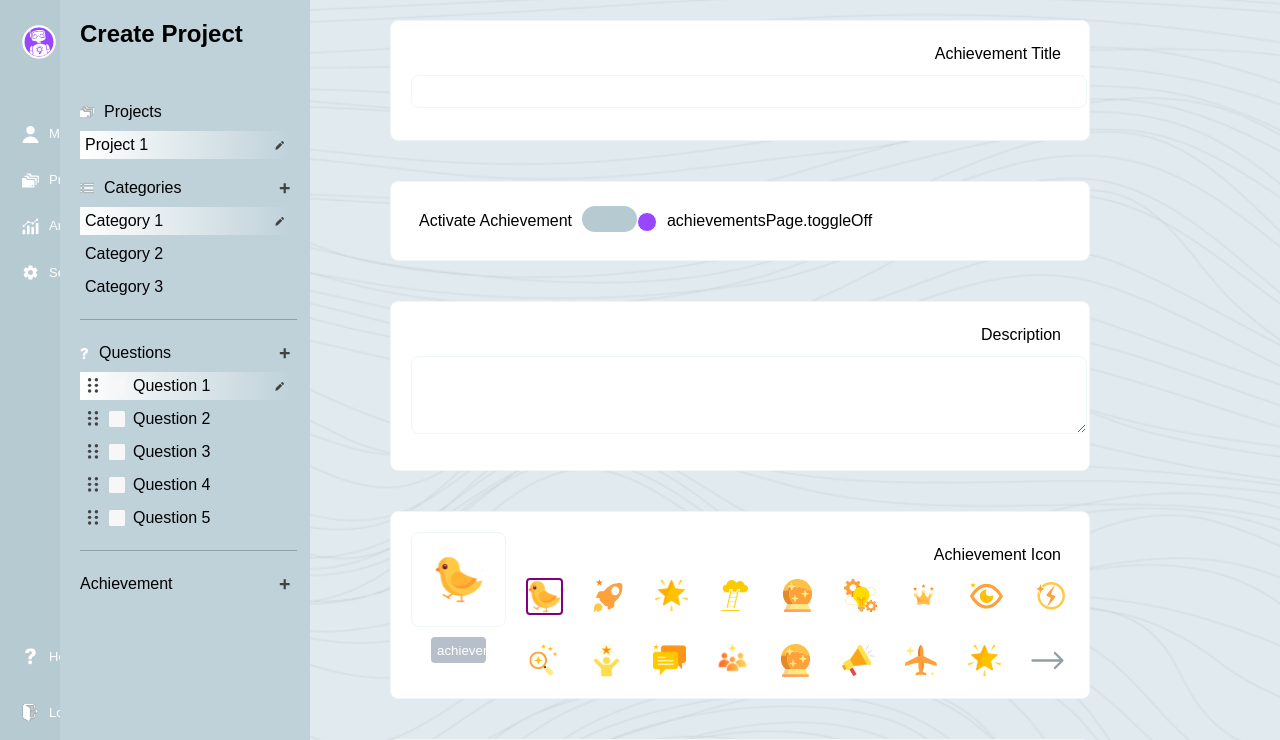
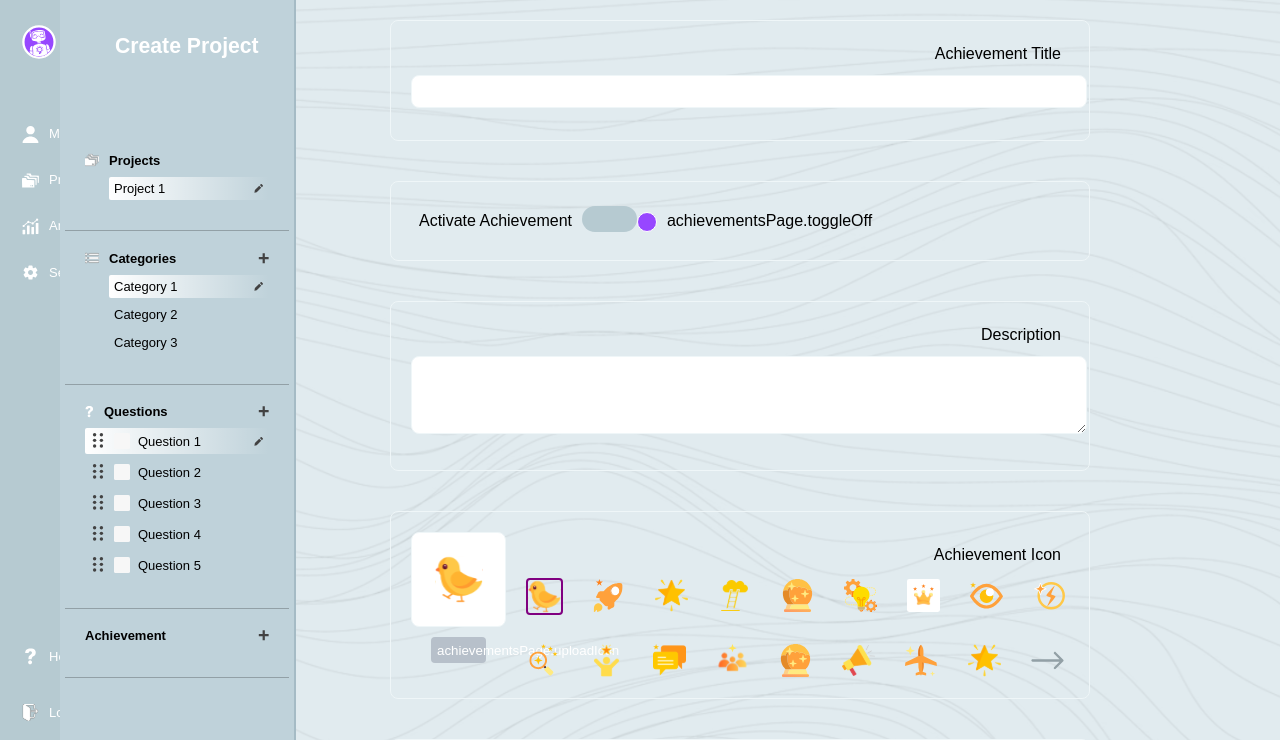
Before and after one commit to DmitryIvanovDeveloper/hundred-cards-frontend, a React (Create React App) app: page /achievements in a window 1280 px wide. Shown: the top 740 px of the page. Built offline with nearby package versions, Linux system fonts and the light colour scheme.

Commit message:
add new stules for menu and project page

```diff
--- a/src/components/CreateAchievementsPage.css
+++ b/src/components/CreateAchievementsPage.css
@@ -8,7 +8,6 @@
 }
 
 .block-container {
-  background-color: #fff;
   border: 1px solid #EFF6F8;
   border-radius: 8px;
   padding: 20px;
--- a/src/components/CreateMenu.css
+++ b/src/components/CreateMenu.css
@@ -1,23 +1,31 @@
 .create-menu {
-  width: 250px;
+  width: 236px;
   background-color: #bfd2da;
   color: #000;
   min-height: 100vh;
-  padding: 20px;
+  padding: 0 5px;
   box-sizing: border-box;
   position: fixed;
   top: 0;
   left: 60px;
+  z-index: 5;
+  border-right: 2px solid #A5BBC5;
 }
 
 .menu-title {
-  margin: 0 0 55px;
+  margin: 0 0 77px;
+  padding: 35px 10px 0 50px;
   font-size: 24px;
   font-weight: bold;
+  font-weight: 900;
+  font-size: 21.2px;
+  line-height: 100%;
+  color: #FFF;
 }
 
 .menu-section {
-  margin-bottom: 20px;
+  padding: 20px 20px 25px;
+  border-bottom: 1px solid #92A0A6;
 }
 
 .section-header {
@@ -25,7 +33,10 @@
   align-items: center;
   gap: 10px;
   margin-bottom: 10px;
-}
+  font-weight: 600;
+  font-size: 13px;
+  line-height: 100%;
+  }
 
 .header-plus {
   margin-left: auto;
@@ -34,7 +45,7 @@
 
 .menu-section ul {
   list-style: none;
-  padding: 0;
+  padding: 0 0 0 24px;
   margin: 0;
 }
 
@@ -45,6 +56,11 @@
   margin: 5px 0;
   cursor: pointer;
   padding: 5px;
+  font-weight: 400;
+  font-size: 13px;
+  line-height: 100%;
+  border-radius: 2px;
+  overflow: hidden;
 }
 
 .menu-section ul li.selected {
--- a/src/components/CreateMenu.jsx
+++ b/src/components/CreateMenu.jsx
@@ -8,7 +8,6 @@ import check from '../assets/createproject/check.svg'
 import pencil from '../assets/createproject/pencil.svg'
 import plus from '../assets/createproject/plus.svg'
 import whitefolder from '../assets/createproject/folder white.svg'
-import Rectangle from '../assets/createproject/Rectangle.svg'
 import whitevoprosik from '../assets/createproject/whitevoprosik.svg'
 import idk from '../assets/createproject/idk.svg'
 import acceptMedium from '../assets/createproject/fluent-mdl2_accept-medium.svg'
@@ -146,7 +145,6 @@ const QuestionsBlock = ({
           onChangeLabel={onChangeLabel}
         />
       ))}
-      <img src={Rectangle} alt="" />
     </ul>
   )
 }
@@ -319,7 +317,6 @@ export default function CreateMenu({ onSelectionChange }) {
               )}
             </li>
           ))}
-          <img src={Rectangle} alt="" />
         </ul>
       </div>
       <div className="menu-section questions-block">
--- a/src/components/CreateProjectLayout.jsx
+++ b/src/components/CreateProjectLayout.jsx
@@ -5,8 +5,9 @@ import ReactQuill from 'react-quill'
 import 'react-quill/dist/quill.snow.css'
 import './CreateProjectPage.css'
 import addIcon from '../assets/add.svg'
+import projTitleIcon from '../assets/idea.png'
 
-export default function CreateProjectLayout() {
+export default function CreateProjectLayout({ projectId, userName }) {
   const { t } = useTranslation()
   const [answers, setAnswers] = useState([
     { id: 1, text: t('secondPage.answer1'), checked: true },
@@ -58,6 +59,10 @@ export default function CreateProjectLayout() {
         onDeleteAnswer={handleDeleteAnswer}
       />
       <div className="buttons-row">
+        <div className="user-name">
+          <img src={projTitleIcon} alt="icon" />
+          {userName}
+        </div>
         <button onClick={handleSave}>{t('createProjectLayout.saveButton')}</button>
         <button onClick={handleDelete}>{t('createProjectLayout.deleteButton')}</button>
       </div>
--- a/src/components/CreateProjectPage.css
+++ b/src/components/CreateProjectPage.css
@@ -12,6 +12,7 @@
   display: flex;
   align-items: center;
   justify-content: center;
+  position: relative;
 }
 /* ---------------- COMMON BLOCK CONTAINER ---------------- */
 .block-container {
@@ -240,6 +241,45 @@
 }
 
 /* ---------------- BUTTONS ROW ---------------- */
+.project-layout .buttons-row {
+  position: absolute;
+  top: 0;
+  left: 0;
+  right: 0;
+  padding: 14px;
+  margin: 0;
+  background-color: #EFF6F8;
+  box-shadow: 0px 2px 2px 0px #69758740;
+  display: flex;
+}
+.project-layout .buttons-row button {
+  font-weight: 800;
+  font-size: 11px;
+  line-height: 100%;
+  padding: 8px 25px;
+  background-color: #9747FF;
+  border: 1px solid #9747FF;
+  transition: 0.3s ease;
+}
+.project-layout .buttons-row .user-name {
+  display: flex;
+  gap: 15px;
+  align-items: center;
+  margin-right: auto;
+  margin-left: 13%;
+  color: #92A0A6;
+  font-weight: 700;
+  font-size: 20px;
+  line-height: 100%;
+}
+.project-layout .buttons-row .user-name img {
+  width: 30px;
+  height: 30px;
+}
+.project-layout .buttons-row button:hover {
+  color: #9747FF;
+  background-color: #fff;
+}
 .buttons-row {
   display: flex;
   gap: 10px;
--- a/src/components/CreateProjectPage.jsx
+++ b/src/components/CreateProjectPage.jsx
@@ -12,6 +12,7 @@ export default function CreateProjectPage() {
   const [token, setToken] = useState(null)
   const [loading, setLoading] = useState(true)
   const hasFetched = useRef(false)
+  const [userName, setUserName] = useState('')
 
   useEffect(() => {
     if (hasFetched.current) return
@@ -34,6 +35,7 @@ export default function CreateProjectPage() {
         // Attempt to sign up the user.
         const signUpResponse = await signUp(userData)
         newToken = signUpResponse.token
+        setUserName(`${userData.user.first_name} ${userData.user.last_name}`)
         console.log("Sign up successful. Token:", newToken)
       } catch (err) {
         // If sign-up fails due to a unique constraint error, fall back to sign in.
@@ -52,6 +54,7 @@ export default function CreateProjectPage() {
               }
             })
             newToken = signInResponse.token
+            setUserName(`${userData.user.first_name} ${userData.user.last_name}`)
             console.log("Sign in successful. Token:", newToken)
           } else {
             throw err
@@ -99,7 +102,7 @@ export default function CreateProjectPage() {
         ) : selection.type === 'achievement' ? (
           <CreateAchievementLayout achievementId={selection.id} />
         ) : selection.id ? (
-          <CreateProjectLayout projectId={selection.id} />
+          <CreateProjectLayout projectId={selection.id} userName={userName}/>
         ) : (
           <div className="loading">{t('noProjectFound', 'No Project Found')}</div>
         )}
--- a/src/components/Sidebar.jsx
+++ b/src/components/Sidebar.jsx
@@ -39,7 +39,7 @@ export default function Sidebar() {
             </NavLink>
           </li>
           <li>
-            <NavLink to="/" className="nav-link">
+            <NavLink to="/" className={`nav-link ${isCreatePage ? 'active' : ''}`}>
               <FolderIcon className="nav-icon" />
               <span>{t('sidebar.projects')}</span>
             </NavLink>
```
Also changed, not shown: src/assets/idea.png (added).
